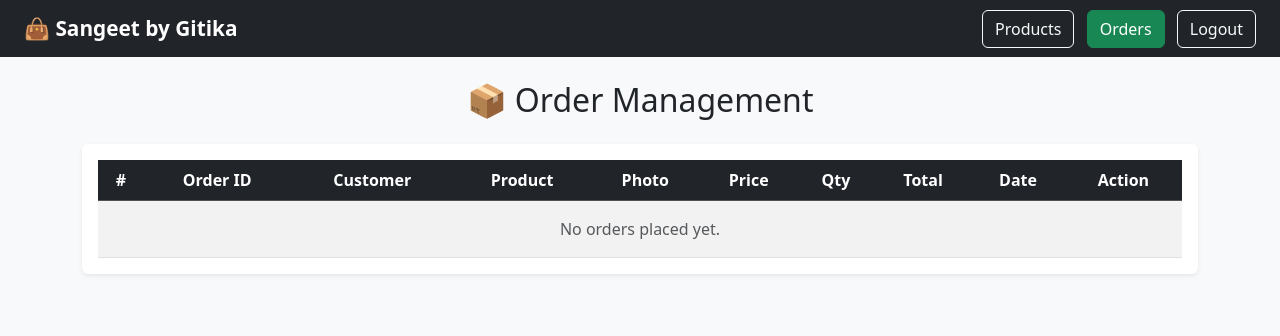
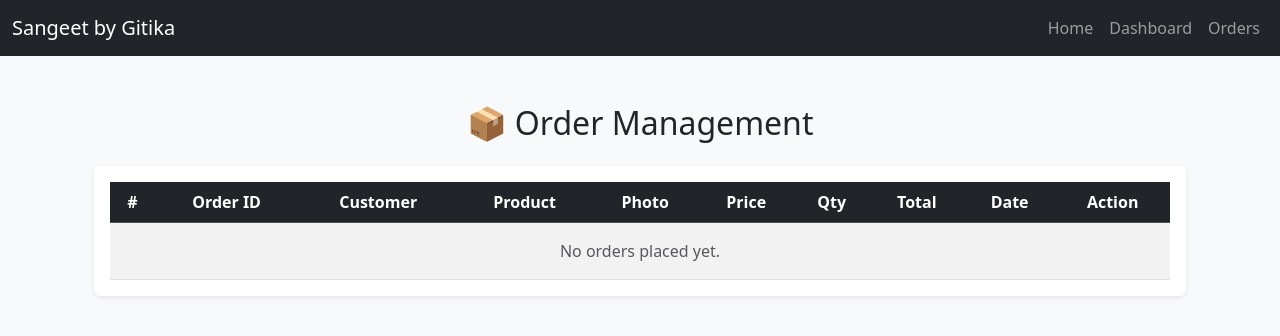
Before and after one commit to Yashshah0502/Sangeet, a Django app: page /dashboard/orders/ in a window 1280 px wide. Shown: the top 336 px of the page. Run offline with Django 5.2, Linux system fonts and the light colour scheme; the visitor is signed in with stand-in values (Sample User, id 1); data that the repository does not hold is empty.

Commit message:
Added Bootstrap confirmation modals for order deletion and refactored templates to use base.html
- Implemented Bootstrap confirmation modals in order_list.html to prevent accidental order deletions.
- Created a new base.html layout containing shared navbar, Bootstrap CSS/JS links, and page structure.
- Refactored order_list.html to extend base.html, removing duplicate HTML and improving maintainability.
- Verified that modal functionality works correctly and template inheritance renders without syntax errors.

```diff
--- /dev/null
+++ b/shop/templates/shop/base.html
@@ -0,0 +1,40 @@
+<!DOCTYPE html>
+<html lang="en">
+  <head>
+    <meta charset="UTF-8" />
+    <meta name="viewport" content="width=device-width, initial-scale=1.0" />
+    <title>{% block title %}Sangeet by Gitika{% endblock %}</title>
+
+    <!-- ✅ Bootstrap CSS -->
+    <link
+      href="https://cdn.jsdelivr.net/npm/bootstrap@5.3.3/dist/css/bootstrap.min.css"
+      rel="stylesheet"
+    />
+  </head>
+
+  <body class="bg-light">
+    <!-- ✅ Navbar (shared by all pages) -->
+    <nav class="navbar navbar-expand-lg navbar-dark bg-dark">
+      <div class="container-fluid">
+        <a class="navbar-brand" href="/">Sangeet by Gitika</a>
+        <div class="collapse navbar-collapse">
+          <ul class="navbar-nav ms-auto">
+            <li class="nav-item"><a class="nav-link" href="/">Home</a></li>
+            <li class="nav-item">
+              <a class="nav-link" href="{% url 'dashboard' %}">Dashboard</a>
+            </li>
+            <li class="nav-item">
+              <a class="nav-link" href="{% url 'order_list' %}">Orders</a>
+            </li>
+          </ul>
+        </div>
+      </div>
+    </nav>
+
+    <!-- ✅ Page-specific content -->
+    <div class="container mt-4">{% block content %}{% endblock %}</div>
+
+    <!-- ✅ Bootstrap JS Bundle -->
+    <script src="https://cdn.jsdelivr.net/npm/bootstrap@5.3.3/dist/js/bootstrap.bundle.min.js"></script>
+  </body>
+</html>
--- a/shop/templates/shop/order_list.html
+++ b/shop/templates/shop/order_list.html
@@ -1,66 +1,18 @@
-<!DOCTYPE html>
-<html>
-  <head>
-    <title>Order Management | Sangeet by Gitika</title>
-    <link
-      href="https://cdn.jsdelivr.net/npm/bootstrap@5.3.3/dist/css/bootstrap.min.css"
-      rel="stylesheet"
-    />
-    <link
-      href="https://cdn.jsdelivr.net/npm/bootstrap-icons@1.11.3/font/bootstrap-icons.css"
-      rel="stylesheet"
-    />
-    <style>
-      th,
-      td {
-        vertical-align: middle !important;
-      }
-      .order-summary {
-        background: #f8f9fa;
-        border-top: 2px solid #dee2e6;
-        position: sticky;
-        bottom: 0;
-        z-index: 10;
-      }
-      .navbar-brand {
-        font-size: 1.3rem;
-      }
-      table img {
-        object-fit: cover;
-        border-radius: 6px;
-      }
-    </style>
-  </head>
-
-<body class="bg-light">
-  <!-- TEMPLATE: shop/order_list.html -->
-
-    <nav class="navbar navbar-dark bg-dark px-4">
-      <a class="navbar-brand fw-bold text-white" href="/"
-        >👜 Sangeet by Gitika</a
-      >
-      <div>
-        <a href="{% url 'dashboard' %}" class="btn btn-outline-light me-2"
-          >Products</a
-        >
-        <a href="{% url 'order_list' %}" class="btn btn-success me-2">Orders</a>
-        <a href="/accounts/logout/" class="btn btn-outline-light">Logout</a>
-      </div>
-    </nav>
+{% extends 'shop/base.html' %}
+{% block title %}Orders - Sangeet by Gitika{% endblock %}
+{% block content %}
 
 <div class="container py-4">
   <h2 class="text-center mb-4">📦 Order Management</h2>
 
-      {% if messages %} {% for message in messages %}
+  {% if messages %}
+    {% for message in messages %}
       <div class="alert alert-success alert-dismissible fade show" role="alert">
         {{ message }}
-        <button
-          type="button"
-          class="btn-close"
-          data-bs-dismiss="alert"
-        ></button>
+        <button type="button" class="btn-close" data-bs-dismiss="alert"></button>
       </div>
-      {% endfor %} {% endif %}
+    {% endfor %}
+  {% endif %}
 
   <div class="table-responsive bg-white shadow-sm p-3 rounded">
     <table class="table table-striped align-middle text-center mb-0">
@@ -96,69 +48,61 @@
           <td>{{ order.product.name }}</td>
           <td>
             {% if order.product.image %}
-                <img
-                  src="{{ order.product.image.url }}"
-                  alt="{{ order.product.name }}"
-                  width="60"
-                  height="60"
-                />
+              <img src="{{ order.product.image.url }}" alt="{{ order.product.name }}" width="60" height="60" />
             {% else %}
-                <img
-                  src="https://via.placeholder.com/60x60?text=No+Image"
-                  width="60"
-                  height="60"
-                />
+              <img src="https://via.placeholder.com/60x60?text=No+Image" width="60" height="60" />
             {% endif %}
           </td>
           <td>₹{{ order.product.price|floatformat:2 }}</td>
           <td>{{ order.quantity }}</td>
           <td class="text-start">
-                <strong>Subtotal:</strong> ₹{{ order.subtotal|floatformat:2
-                }}<br />
-                <span class="text-muted small"
-                  >Tax (18%): ₹{{ order.tax|floatformat:2 }}</span
-                ><br />
-                <strong>Total:</strong>
-                <span class="text-success fw-bold"
-                  >₹{{ order.total|floatformat:2 }}</span
-                >
+            <strong>Subtotal:</strong> ₹{{ order.subtotal|floatformat:2 }}<br />
+            <span class="text-muted small">Tax (18%): ₹{{ order.tax|floatformat:2 }}</span><br />
+            <strong>Total:</strong> <span class="text-success fw-bold">₹{{ order.total|floatformat:2 }}</span>
           </td>
           <td>{{ order.created_at|date:"M d, Y H:i" }}</td>
           <td>
-                <a
-                  href="{% url 'delete_order' order.id %}"
-                  class="btn btn-sm btn-danger"
-                  title="Delete Order"
-                >
-                  <i class="bi bi-trash"></i>
-                </a>
+            <!-- Delete Button triggers the modal -->
+            <button type="button" class="btn btn-danger btn-sm" data-bs-toggle="modal" data-bs-target="#deleteModal{{ order.id }}">
+              Delete
+            </button>
+
+            <!-- Modal -->
+            <div class="modal fade" id="deleteModal{{ order.id }}" tabindex="-1" aria-labelledby="deleteModalLabel{{ order.id }}" aria-hidden="true">
+              <div class="modal-dialog">
+                <div class="modal-content">
+                  <div class="modal-header">
+                    <h5 class="modal-title" id="deleteModalLabel{{ order.id }}">Confirm Delete</h5>
+                    <button type="button" class="btn-close" data-bs-dismiss="modal"></button>
+                  </div>
+                  <div class="modal-body">
+                    Are you sure you want to delete Order #{{ order.id }}?
+                  </div>
+                  <div class="modal-footer">
+                    <button type="button" class="btn btn-secondary" data-bs-dismiss="modal">Cancel</button>
+                    <a href="{% url 'delete_order' order.id %}" class="btn btn-danger">Yes, Delete</a>
+                  </div>
+                </div>
+              </div>
+            </div>
           </td>
         </tr>
         {% empty %}
           <tr>
-              <td colspan="10" class="text-muted text-center py-3">
-                No orders placed yet.
-              </td>
+            <td colspan="10" class="text-muted text-center py-3">No orders placed yet.</td>
           </tr>
         {% endfor %}
       </tbody>
 
-          <!-- ✅ Revenue summary footer -->
       {% if orders %}
       <tfoot class="order-summary">
         <tr>
           <td colspan="7" class="text-end fw-bold">Total Tax Collected:</td>
-              <td colspan="2" class="fw-semibold text-success">
-                ₹{{ total_tax|floatformat:2 }}
-              </td>
+          <td colspan="2" class="fw-semibold text-success">₹{{ total_tax|floatformat:2 }}</td>
         </tr>
         <tr>
-              <td colspan="7" class="text-end fw-bold">
-                Total Revenue (incl. Tax):
-              </td>
-              <td colspan="2" class="fw-bold text-primary">
-                ₹{{ total_revenue|floatformat:2 }}
-              </td>
+          <td colspan="7" class="text-end fw-bold">Total Revenue (incl. Tax):</td>
+          <td colspan="2" class="fw-bold text-primary">₹{{ total_revenue|floatformat:2 }}</td>
         </tr>
       </tfoot>
       {% endif %}
@@ -166,6 +110,4 @@
   </div>
 </div>
 
-    <script src="https://cdn.jsdelivr.net/npm/bootstrap@5.3.3/dist/js/bootstrap.bundle.min.js"></script>
-  </body>
-</html>
+{% endblock %}
```
Also changed, not shown: shop/templates/shop/dashboard.html (+55 -3 lines). Lines whose indentation alone changed are shown as unchanged.
